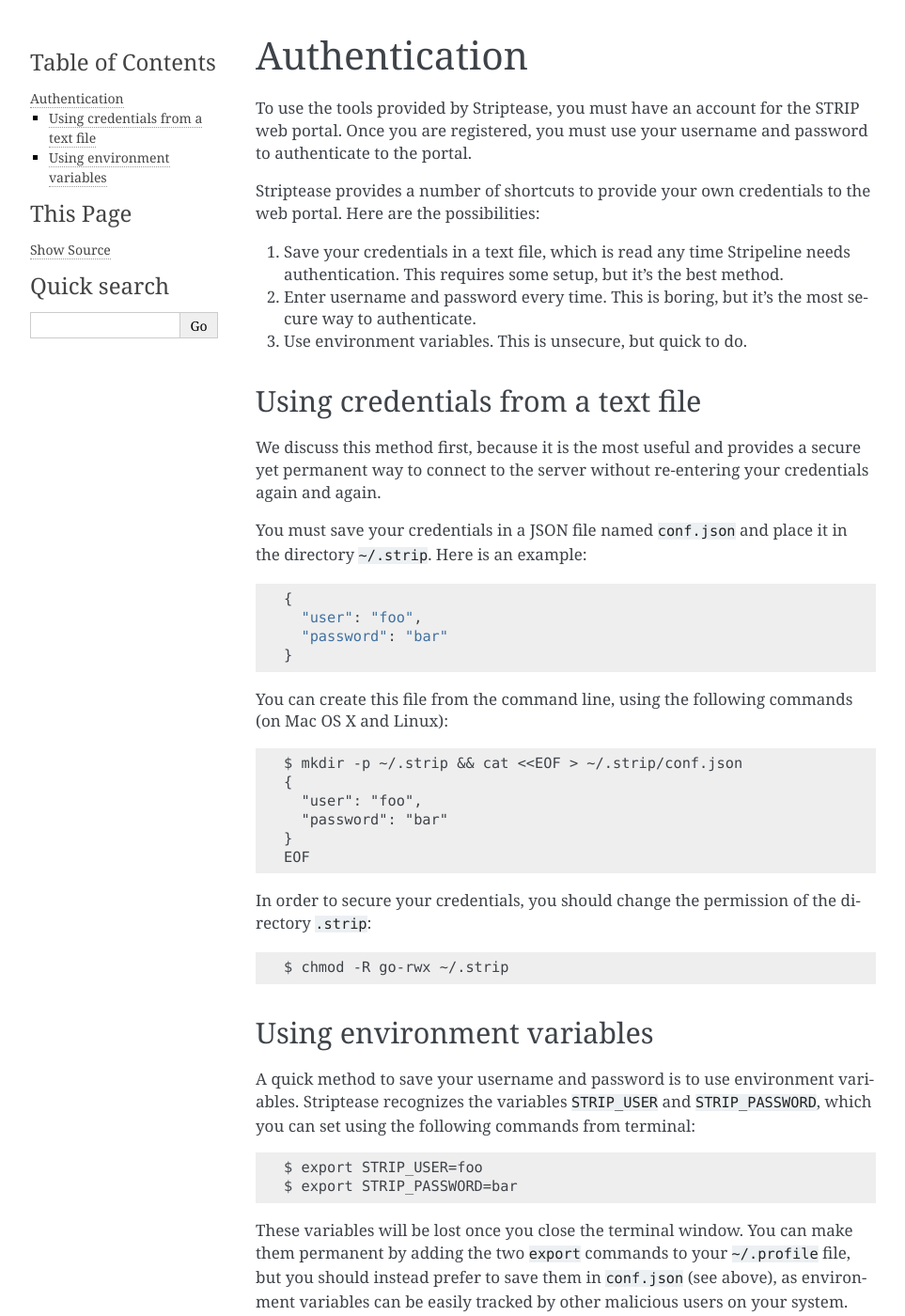
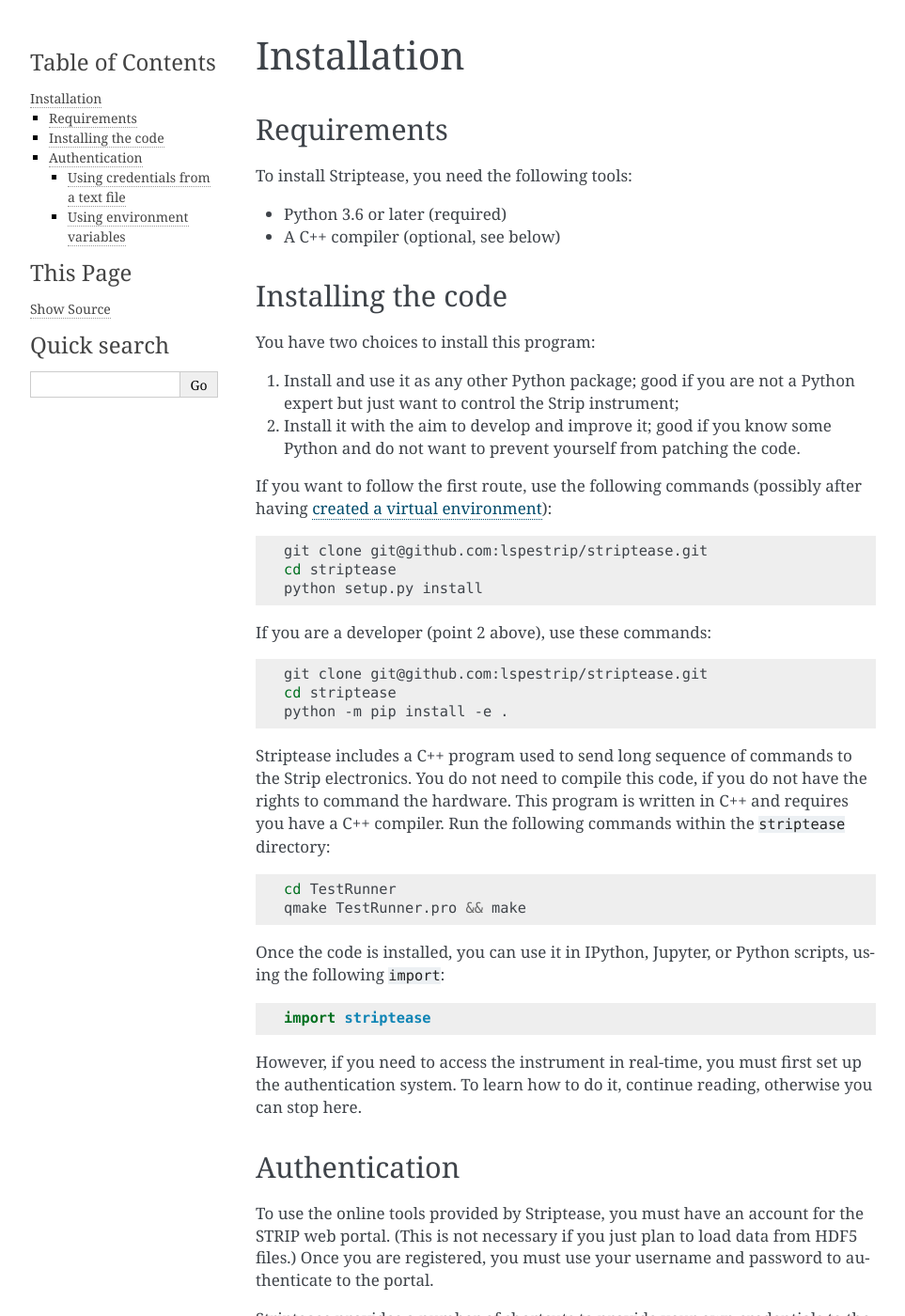
Before and after one commit to lspestrip/striptease, a Sphinx documentation site: the page built from docs/installation.rst, in a window 1280 px wide and 1400 px high. Shown: the whole window at 94% size, without its empty margins (148-1111 px from the left). Built offline with Sphinx 7.4.7, drawn with Linux system fonts in a browser that asks for light colours; pages that are not in the unit, such as notebooks, are missing from menus.

Commit message:
Improve the installation instructions

```diff
--- a/docs/index.rst
+++ b/docs/index.rst
@@ -10,7 +10,7 @@
    :maxdepth: 2
    :caption: Contents:
 
-   authentication
+   installation
    tutorial
    hk_calibration
    data_interface
--- a/docs/installation.rst
+++ b/docs/installation.rst
@@ -1,9 +1,72 @@
+Installation
+============
+
+Requirements
+------------
+
+To install Striptease, you need the following tools:
+
+- Python 3.6 or later (required)
+- A C++ compiler (optional, see below)
+
+Installing the code
+-------------------
+
+You have two choices to install this program:
+
+1. Install and use it as any other Python package; good if you are not
+   a Python expert but just want to control the Strip instrument;
+
+2. Install it with the aim to develop and improve it; good if you know
+   some Python and do not want to prevent yourself from patching the
+   code.
+
+If you want to follow the first route, use the following commands
+(possibly after having `created a virtual environment
+<https://docs.python.org/3/library/venv.html>`_):
+
+.. code-block:: bash
+
+    git clone git@github.com:lspestrip/striptease.git
+    cd striptease
+    python setup.py install
+
+If you are a developer (point 2 above), use these commands:
+
+.. code-block:: bash
+
+    git clone git@github.com:lspestrip/striptease.git
+    cd striptease
+    python -m pip install -e .
+
+Striptease includes a C++ program used to send long sequence of
+commands to the Strip electronics. You do not need to compile this
+code, if you do not have the rights to command the hardware. This
+program is written in C++ and requires you have a C++ compiler. Run
+the following commands within the ``striptease`` directory:
+
+.. code-block:: bash
+
+    cd TestRunner
+    qmake TestRunner.pro && make
+
+Once the code is installed, you can use it in IPython, Jupyter, or
+Python scripts, using the following ``import``::
+
+  import striptease
+
+However, if you need to access the instrument in real-time, you must
+first set up the authentication system. To learn how to do it,
+continue reading, otherwise you can stop here.
+
+
 Authentication
-==============
+--------------
 
-To use the tools provided by Striptease, you must have an account for
-the STRIP web portal. Once you are registered, you must use your
-username and password to authenticate to the portal.
+To use the online tools provided by Striptease, you must have an
+account for the STRIP web portal. (This is not necessary if you just
+plan to load data from HDF5 files.) Once you are registered, you must
+use your username and password to authenticate to the portal.
 
 Striptease provides a number of shortcuts to provide your own
 credentials to the web portal. Here are the possibilities:
@@ -19,7 +82,7 @@
 
 
 Using credentials from a text file
-----------------------------------
+~~~~~~~~~~~~~~~~~~~~~~~~~~~~~~~~~~
 
 We discuss this method first, because it is the most useful and
 provides a secure yet permanent way to connect to the server without
@@ -50,7 +113,7 @@
 
 
 Using environment variables
----------------------------
+~~~~~~~~~~~~~~~~~~~~~~~~~~~
 
 A quick method to save your username and password is to use
 environment variables. Striptease recognizes the variables
```
